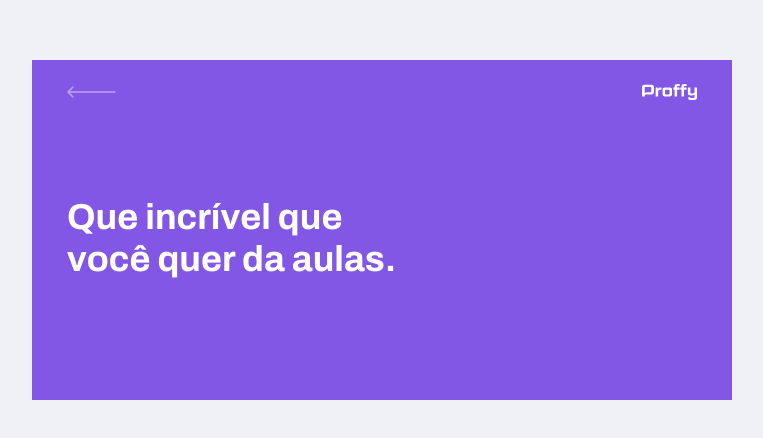
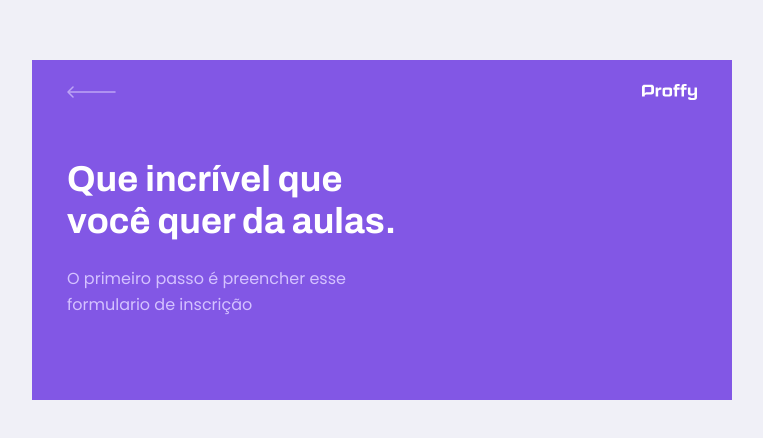
Before and after one commit to lopes-bot/Proffy, a React (Create React App) app: page /give-classes in a window 1280 px wide. Shown: the part 170-608 px from the top of the page, without its empty margins (258-1021 px from the left). Built offline with nearby package versions, Linux system fonts and the light colour scheme.

Commit message:
adicionada a props description e estilizado

```diff
--- a/src/components/pageHeader/index.tsx
+++ b/src/components/pageHeader/index.tsx
@@ -8,6 +8,7 @@ import './style.css'
 // import { Container } from './styles';
 interface PageHeaderProps{
     title:string;
+    description?:string;
 
 }
 
@@ -22,6 +23,7 @@ const PageHeader: React.FC<PageHeaderProps> = (props) => {
       </div>
       <div className="header-content">
          <strong>{props.title}</strong>
+          {props.description ? <p>{props.description}</p> : null}
         {props.children}
       </div>
 
--- a/src/components/pageHeader/style.css
+++ b/src/components/pageHeader/style.css
@@ -35,6 +35,14 @@
     color: var(--color-title-in-primary);
 
 }
+.page-header .header-content p{
+    max-width: 30rem;
+    font-size: 1.6rem;
+    line-height: 2.6rem;
+    color: var(--color-text-in-primary);
+    margin-top: 2.4rem;
+
+}
 @media(min-width: 700px){
     .page-header{
         height: 340px;
--- a/src/pages/TeacherForm/index.tsx
+++ b/src/pages/TeacherForm/index.tsx
@@ -5,7 +5,10 @@ import PageHeader from '../../components/pageHeader';
 const TeacherForm: React.FC = () => {
   return (<>
     <div id="page-teacher-form" className="container">
-    <PageHeader title="Que incrível que você quer da aulas."></PageHeader>
+    <PageHeader
+    title="Que incrível que você quer da aulas."
+    description="O primeiro passo é preencher esse formulario de inscrição"
+    ></PageHeader>
   </div>
   </>);
 }
--- a/src/pages/TeacherList/index.tsx
+++ b/src/pages/TeacherList/index.tsx
@@ -25,6 +25,8 @@ const TeacherList: React.FC = () => {
     </PageHeader>
     <main>
      <TeacherItem></TeacherItem>
+     <TeacherItem></TeacherItem>
+     <TeacherItem></TeacherItem>
     </main>
   </div>
   </>);
```
